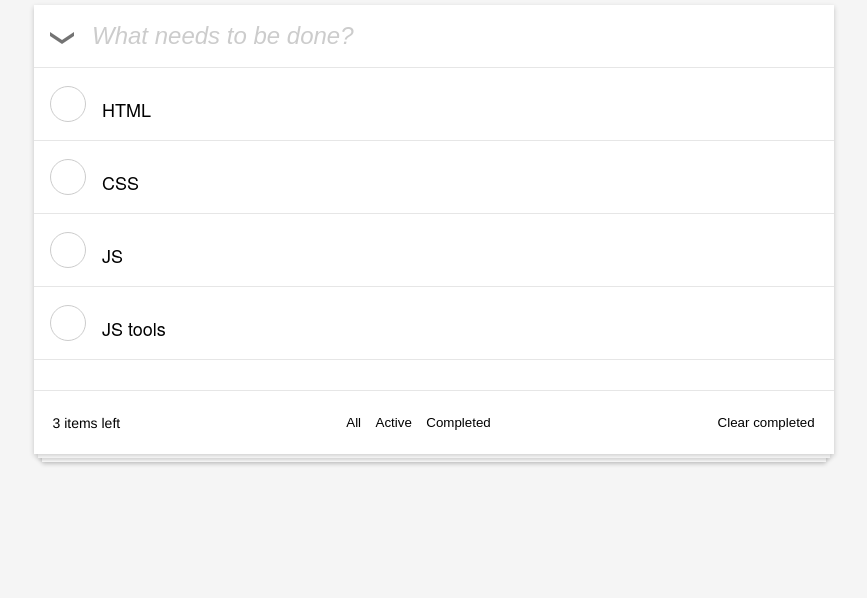
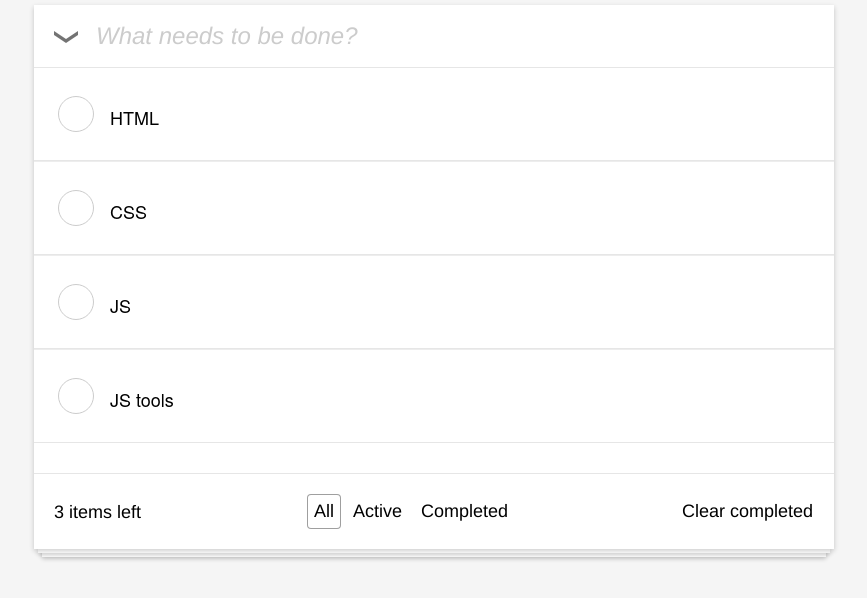
Before and after one commit to ok-technopolis-autumn-2019/Makary_Boriskin, a plain HTML site: page index.html in a window 1280 px wide. Shown: the part 154-752 px from the top of the page, without its empty margins (206-1073 px from the left). Drawn offline with Linux system fonts and the light colour scheme.

Commit message:
Добавляет работу по замечаниям

```diff
--- a/index.html
+++ b/index.html
@@ -12,7 +12,7 @@
         			<form class="todo-creator">
             				<button class="todo-creator__select-all" aria-label="Select all items"></button>
             				<div class="todo-creator__text-input-w">
-                				<input class="todo-creator__text-input" type="text"  placeholder="What needs to be done?" aria-label="Input todos text" />
+                				<input class="todo-creator__text-input" type="text"  placeholder="What needs to be done?" aria-label="Input todos text"/>
             				</div>
         			</form>
         			<div class="todo-tasks">
@@ -26,9 +26,9 @@
 						<div class="todo-tasks__item_text-w">
                                                         <div class="todo-tasks__item_text">HTML</div>
                                                 </div>
-                				<div class = "todo-tasks__item_remove-action">
-                    					<div class = "todo-tasks__item_remove-action-fix">
-                        					<buttom class="todo-tasks__item_remove" aria-label="Remove item"></buttom>
+                				<div class="todo-tasks__item_remove_action">
+                    					<div class="todo-tasks__item_remove_action_fix">
+                        					<button class="todo-tasks__item_remove" aria-label="Remove item"></button>
                     					</div>
                 				</div>
             				</div>
@@ -42,9 +42,9 @@
                 				<div class="todo-tasks__item_text-w">
                     					<div class="todo-tasks__item_text">CSS</div>
                 				</div>
-                				<div class = "todo-tasks__item_remove-action">
-                   					<div class = "todo-tasks__item_remove-action-fix">
-                        					<buttom class="todo-tasks__item_remove" aria-label="Remove item"></buttom>
+                				<div class="todo-tasks__item_remove_action">
+                   					<div class="todo-tasks__item_remove_action_fix">
+                        					<button class="todo-tasks__item_remove" aria-label="Remove item"></button>
                     					</div>
                 				</div>
             				</div>
@@ -58,9 +58,9 @@
                 				<div class="todo-tasks__item_text-w">
                     					<div class="todo-tasks__item_text">JS</div>
                 				</div>
-                				<div class = "todo-tasks__item_remove-action">
-                    					<div class = "todo-tasks__item_remove-action-fix">
-                        					<buttom class="todo-tasks__item_remove" aria-label="Remove item"></buttom>
+                				<div class="todo-tasks__item_remove_action">
+                    					<div class="todo-tasks__item_remove_action_fix">
+                        					<button class="todo-tasks__item_remove" aria-label="Remove item"></button>
                     					</div>
                 				</div>
             				</div>
@@ -74,9 +74,9 @@
                 				<div class="todo-tasks__item_text-w">
                     					<div class="todo-tasks__item_text">JS tools</div>
                					</div>
-                				<div class = "todo-tasks__item_remove-action">
-                    					<div class = "todo-tasks__item_remove-action-fix">
-                        					<buttom class="todo-tasks__item_remove" aria-label="Remove item"></buttom>
+                				<div class="todo-tasks__item_remove_action">
+                    					<div class="todo-tasks__item_remove_action_fix">
+                        					<button class="todo-tasks__item_remove" aria-label="Remove item"></button>
                     					</div>
                 				</div>
             				</div>
@@ -84,7 +84,7 @@
         			<div class="todo-toolbar">
             				<div class="todo-toolbar__unready-counter">3 items left</div>
             					<div class="todo-toolbar__filters">
-                					<button class="todo-toolbar__filters-item" aria-label="All, is selected">All</button>
+                					<button class="todo-toolbar__filters-item __selected" aria-label="All, is selected">All</button>
                 					<button class="todo-toolbar__filters-item" aria-label="Active">Active</button>
                 					<button class="todo-toolbar__filters-item" aria-label="Completed">Completed</button>
             					</div>
--- a/styles/custom-checkbox.css
+++ b/styles/custom-checkbox.css
@@ -36,3 +36,6 @@
 		position: relative;
 		background: #ffffff;
 	}
+	.custom-checkbox__target:focus ~ .custom-checkbox__visual {
+		border: solid #4d90fe 1px;
+	}
--- a/styles/style.css
+++ b/styles/style.css
@@ -1,4 +1,5 @@
 @import "reset.css";
+
 @import "todo.css";
 @import "custom-checkbox.css";
 @import "todo-title.css";
--- a/styles/todo-board.css
+++ b/styles/todo-board.css
@@ -31,6 +31,6 @@
 	}
 
 	.todo-board.__frame .todo-tasks,
-	.todo-board.__frame .todo-tasks {
+	.todo-board.__frame .todo-toolbar {
 		display: block;
 	}
--- a/styles/todo-creator.css
+++ b/styles/todo-creator.css
@@ -1,5 +1,5 @@
 .todo-creator {
-	padding: 16px 16px;
+	padding: 16px 20px;
 }
 	.todo-creator:after {
 		content: '';
@@ -9,7 +9,7 @@
 	.todo-creator__select-all {
 		float: left;
 		margin-right: 16px;
-		margin-top: 11px;
+		margin-top: 10px;
 		width: 24px;
 		height: 12px;
 		padding: 0px;
@@ -17,12 +17,16 @@
 		outline: none;
 		background: url("../icons/select-all.png") no-repeat 0 0;
 	}
+	.todo-creator__select-all:focus {
+		border: solid #4d90fe 1px;
+	}
 
-	@media (-webkit-min-device-pixel-ratio: 1.5),
+	@media(-webkit-min-device-pixel-ratio:1.5),
 		(min-resolution: 120dpi),
 		(min-resolution: 1.5dppx) {
 		.todo-creator__select-all {
 			background: url("../icons/select-all@2x.png") no-repeat 0 0;
+			background-size: 20px 12px;
 		}
 	}
 
@@ -34,9 +38,14 @@
 			background: none;
 			outline: none;
 			width: 100%;
+			box-sizing: border-box;
+			color: #000000;
+			font-weight: 300;
 			font-size: 24px;
-			color: #cccccc;
-			font-weight: 300;
+			font-family: 'HelveticaNeueCyr', 'Helvetica Neue' , 'Times', sans-serif;
+		}
+		.todo-creator__text-input:focus {
+			border: solid #4d90fe 1px;
 		}
 		.todo-creator__text-input::-webkit-input-placeholder {
 			font-style: italic;
--- a/styles/todo-tasks.css
+++ b/styles/todo-tasks.css
@@ -1,8 +1,8 @@
 .todo-tasks {
 }
 	.todo-tasks__item {
-		padding: 16px;
-		border: none;
+		padding: 24px;
+		border-top: 1px solid #ededed;
 	}
 		.todo-tasks__item:after {
 			content: '';
@@ -29,18 +29,17 @@
 			font-family: 'HelveticaNeueCyr', 'Helvetica Neue' , 'Times', sans-serif;
 			width: 100%;
 			padding-top: 12px;
+			word-break: break-all;
 		}
 		.todo-tasks__item_text:focus {
 			outline: none;
 		}
 		.todo-tasks__item_remove {
 			float: right;
-			order: 5;
-			align-self: flex-end;
 		}
 			.todo-tasks__item:hover .todo-tasks__item_remove {
 				visibility: visible;
 			}
-			.todo-tasks__item_remove:hover {
-				visibility: visible;
+			.todo-tasks__item_remove:focus {
+				border: solid #4d90fe 1px;
 			}
--- a/styles/todo-tasks__item_remove.css
+++ b/styles/todo-tasks__item_remove.css
@@ -1,26 +1,27 @@
 .todo-tasks__item_remove {
-	width: 16px;
-	height: 16px;
+	width: 20px;
+	height: 20px;
 	background: url("../icons/close.png") no-repeat center / contain;
 	opacity: 0;
 	transition: all .2s ease;
 }
 	.todo-tasks__item_remove:hover {
-		opacity: 1!important;
+		opacity: 1;
+
 	}
-	.todo-tasks__item:hover.todo-tasks__item_remove {
+	.todo-tasks__item:hover .todo-tasks__item_remove {
 		opacity: .8;
 	}
-	.todo-tasks__item_remove-action {
+	.todo-tasks__item_remove_action {
 		float: right;
 		margin-top: 12px;
 		margin-bottom: 12px;
 		order: 5;
 		align-self: flex-end;
 	}
-	.todo-tasks__item_remove-action-fix {
-		width: 16px;
-		height: 16px;
+	.todo-tasks__item_remove_action_fix {
+		width: 20px;
+		height: 20px;
 		min-width: 16px;
 		position: relative;
 		overflow: hidden;
--- a/styles/todo-toolbar.css
+++ b/styles/todo-toolbar.css
@@ -3,25 +3,27 @@
 	font-family: 'HelveticaNeueCyr', 'Helvetica Neue' , 'Times', sans-serif;
 	display: flex !important;
 	padding: 15px;
-	font-size: 16px;
+	font-size: 18px;
 	justify-content: center;
 }
 	.todo-toolbar__unready-counter {
-		font-size: 14px;
+		font-size: 18px;
 		display: flex;
 		max-width: 100px;
 		margin-right: auto;
-		padding: .25em;
-		padding-top: .3em;
+		padding: 5px;
+		padding-top: 6px;
 		align-items: center;
 	}
 	.todo-toolbar__filters {
-		padding: .25em;
+		padding: 5px;
 		text-align: center;
 	}
 		.todo-toolbar__filters-item {
+			font-size: 18px;
+			font-family: 'HelveticaNeueCyr', 'Helvetica Neue' , 'Times', sans-serif;
 			outline: none;
-			padding: .3em;
+			padding: 6px;
 			border: 1px solid transparent;
 			border-radius: 4px;
 			background-color: #ffffff;
@@ -32,13 +34,22 @@
 			.todo-toolbar__filters-item:hover {
 				border: 1px solid #ebdfdf;
 			}
-			.todo-toolbar__filters:active {
+			.todo-toolbar__filters-item:active {
 				border-color: rgba(43,43,43,.45);
 			}
+			.todo-toolbar__filters-item.__selected {
+				border-color: rgba(43,43,43,.45);
+			}
+			.todo-toolbar__filters-item:focus {
+				border: solid #4d90fe 1px;
+			}
+
 	.todo-toolbar__clear-completed {
+		font-size: 18px;
+		font-family: 'HelveticaNeueCyr', 'Helvetica Neue' , 'Times', sans-serif;
 		outline: none;
 		margin-left: auto;
-		padding: .25em;
+		padding: 5px;
 		border: 1px solid transparent;
 		border-radius: 4px;
 		background-color: #ffffff;
@@ -49,3 +60,6 @@
 		.todo-toolbar__clear-completed:hover {
 			border: 1px solid #ebdfdf;
 		}
+		.todo-toolbar__clear-completed:focus {
+			border: solid #4d90fe 1px;
+		}
```
